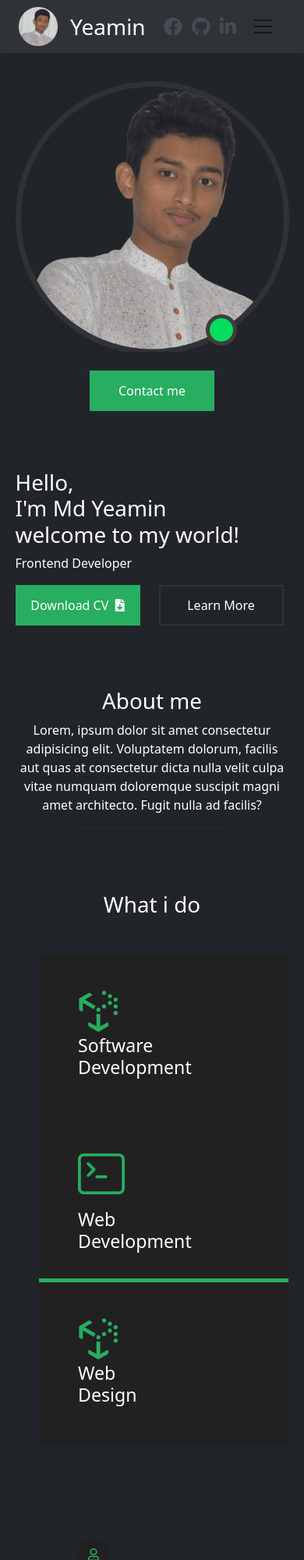
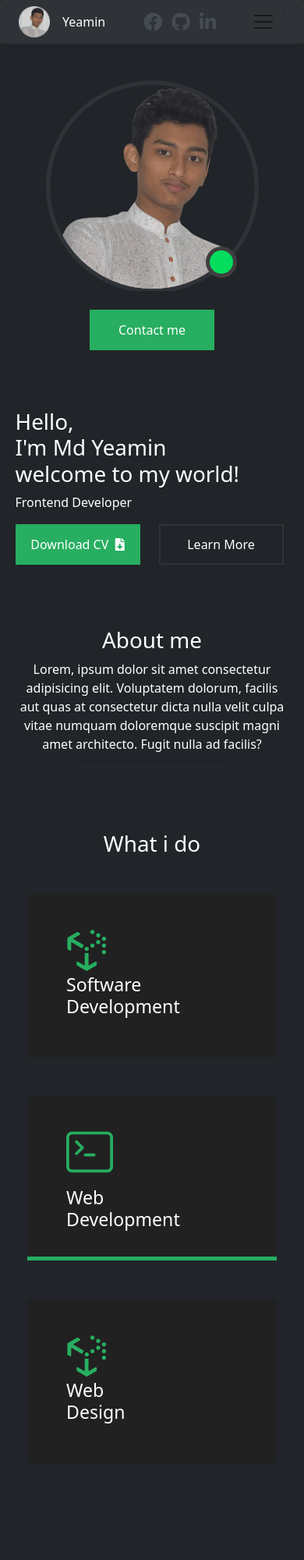
Before and after one commit to mdyeamin/protfolio, a plain HTML site: page index.html in a window 390 px wide. Shown: the top 2000 px of the page at 78% size. Drawn offline with nearby package versions, Linux system fonts and the light colour scheme.

Commit message:
nav modify

```diff
--- a/responsive.css
+++ b/responsive.css
@@ -6,14 +6,29 @@
 
     @media only screen and (max-width:768px) {
 
+
+
+
+
+
+
+
+
+
         .container-all{
             width:100%;
             /* margin:auto; */
+        }
+        .logo-img{
+            width:40px;
         }
 
         .bg-nav{
             background:#2f3338;
          }
+         .nav-name{
+            font-size:16px;
+        }
 
         .profile-area{
             width:100%;
@@ -24,7 +39,7 @@
             flex-direction: column-reverse;
             }
             .profile img{
-                width:90%;
+                width:70%;
             }
             .profile-info{
                 width: 90%;
@@ -32,8 +47,9 @@
             }
 
             .active-bg-1{
+
                 right: 22%;
-                top: 71%;
+                top: 62%;
             }
 
             .profile-info a{
@@ -55,12 +71,18 @@
 
 .skill-boxs{
     flex-direction: column;
-    margin:auto;
+    align-items: center;
+}
+
+.skill-box{
+    margin-left: 0;
+    margin-bottom: 50px;
 }
 
 /* my-ditail */
 .my-ditails{
     flex-direction: column;
+    align-items: center;
 }
 
 
```
